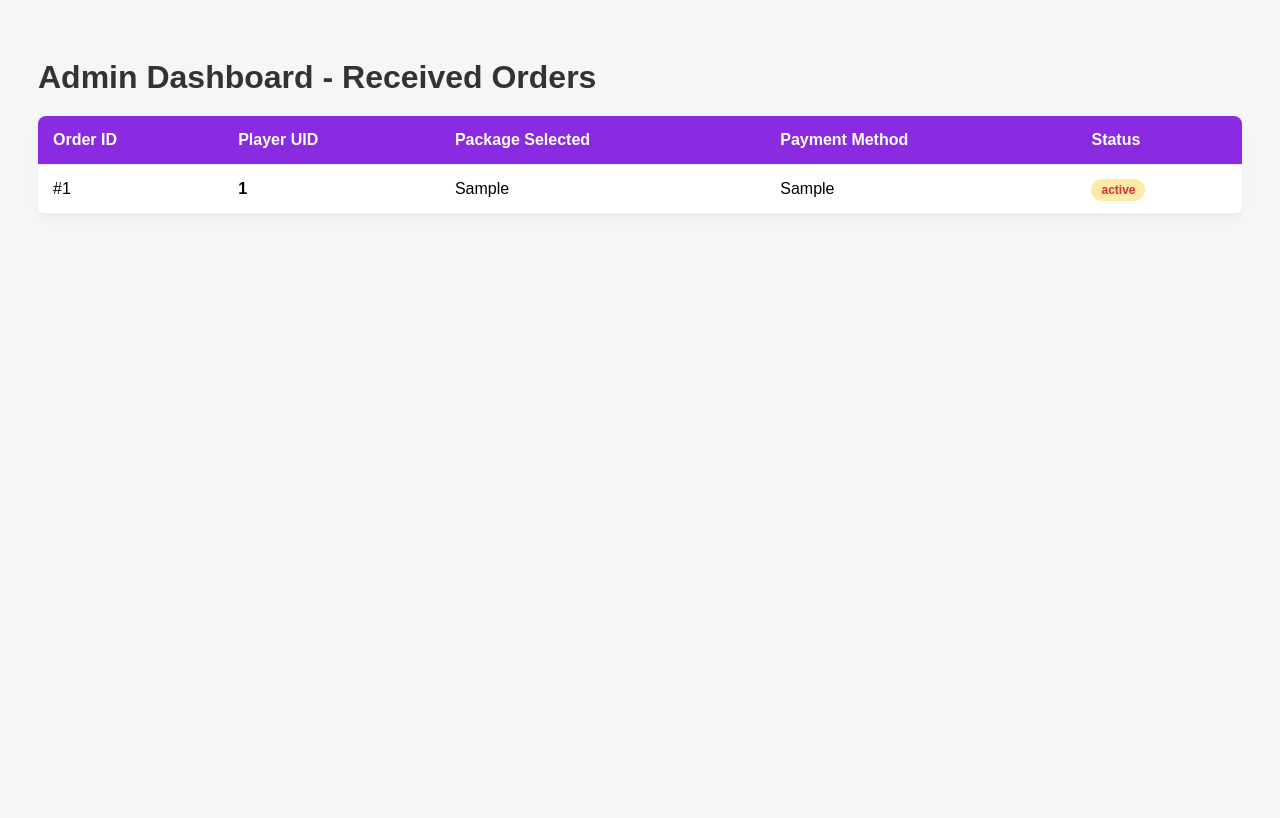
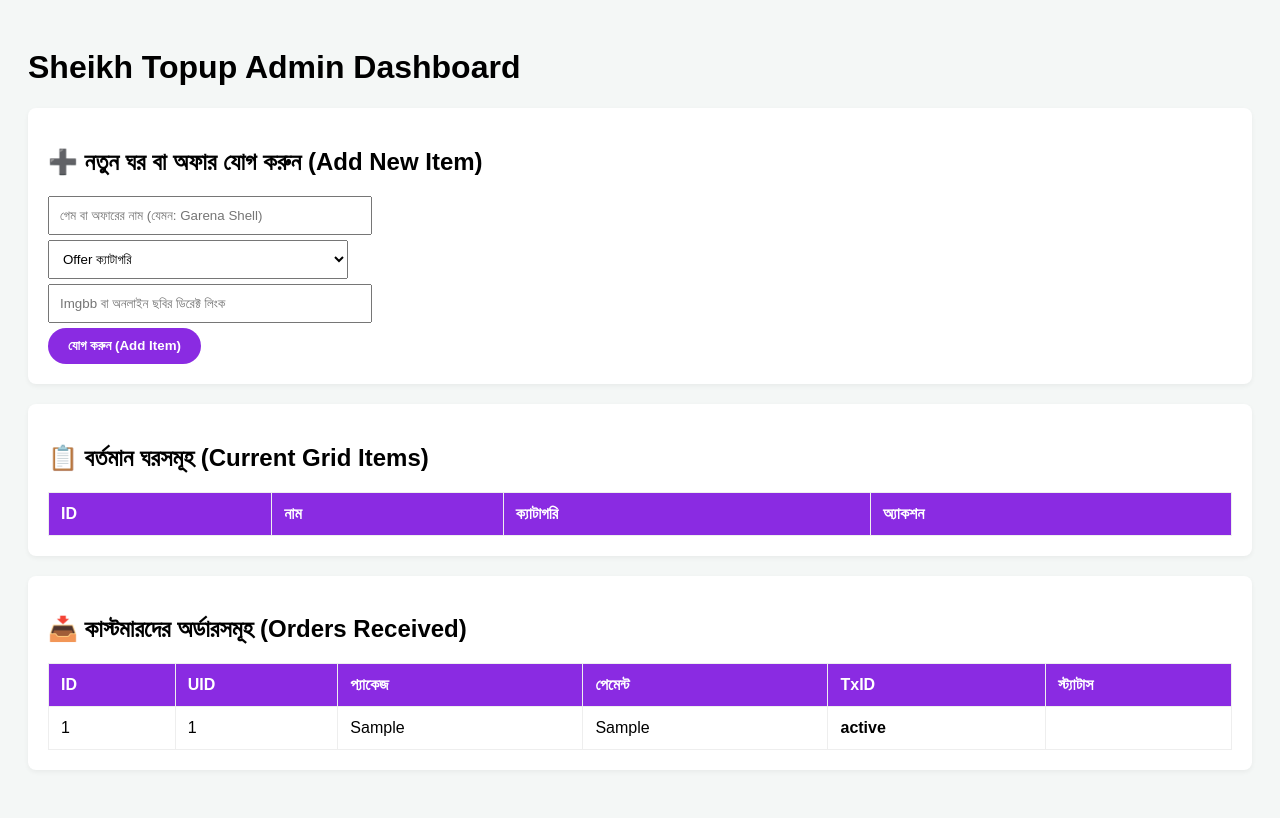
Before and after one commit to sheikhsaju2474-png/ff-topup-store, a Flask app: page /admin in a window 1280 px wide. Before the commit the page ends 201 px from the top, so only its background shows below. Run offline with Flask 3, Linux system fonts and the light colour scheme; tables that the repository leaves empty hold one stand-in row (values such as "Sample post"); lists and menus that the app fills with data are empty.

Commit message:
Update admin.html

```diff
--- a/templates/admin.html
+++ b/templates/admin.html
@@ -1,40 +1,70 @@
 <!DOCTYPE html>
 <html lang="en">
 <head>
-    <meta charset="UTF-8"><title>Admin Panel - SHEIKH TOPUP</title>
+    <meta charset="UTF-8"><title>Admin Panel</title>
     <style>
-        body { font-family: Arial, sans-serif; padding: 30px; background-color: #f4f7f6; }
-        h1 { color: #333; margin-bottom: 20px; }
-        table { width: 100%; border-collapse: collapse; background: white; border-radius: 8px; overflow: hidden; box-shadow: 0 4px 10px rgba(0,0,0,0.05); }
-        th, td { padding: 15px; text-align: left; border-bottom: 1px solid #eee; }
-        th { background-color: #8a2be2; color: white; }
-        tr:hover { background-color: #f9f9f9; }
-        .status-pending { background: #ffeaa7; color: #d63031; padding: 4px 10px; border-radius: 20px; font-size: 12px; font-weight: bold; }
+        body { font-family: Arial, sans-serif; padding: 20px; background: #f4f7f6; }
+        .box { background: white; padding: 20px; border-radius: 8px; margin-bottom: 20px; box-shadow: 0 2px 5px rgba(0,0,0,0.05); }
+        input, select { padding: 10px; margin: 5px 0; width: 100%; max-width: 300px; display: block; }
+        button { padding: 10px 20px; background: #8a2be2; color: white; border: none; cursor: pointer; border-radius: 50px; font-weight: bold;}
+        table { width: 100%; border-collapse: collapse; background: white; }
+        th, td { padding: 12px; border: 1px solid #eee; text-align: left; }
+        th { background: #8a2be2; color: white; }
     </style>
 </head>
 <body>
-    <h1>Admin Dashboard - Received Orders</h1>
-    <table>
-        <thead>
+    <h1>Sheikh Topup Admin Dashboard</h1>
+
+    <div class="box">
+        <h2>➕ নতুন ঘর বা অফার যোগ করুন (Add New Item)</h2>
+        <form method="POST">
+            <input type="hidden" name="action" value="add_product">
+            <input type="text" name="name" placeholder="গেম বা অফারের নাম (যেমন: Garena Shell)" required>
+            <select name="category">
+                <option value="Offer">Offer ক্যাটাগরি</option>
+                <option value="Free Fire">Free Fire ক্যাটাগরি</option>
+            </select>
+            <input type="text" name="image_url" placeholder="Imgbb বা অনলাইন ছবির ডিরেক্ট লিংক" required>
+            <button type="submit">যোগ করুন (Add Item)</button>
+        </form>
+    </div>
+
+    <div class="box">
+        <h2>📋 বর্তমান ঘরসমূহ (Current Grid Items)</h2>
+        <table>
+            <tr><th>ID</th><th>নাম</th><th>ক্যাটাগরি</th><th>অ্যাকশন</th></tr>
+            {% for product in products %}
             <tr>
-                <th>Order ID</th>
-                <th>Player UID</th>
-                <th>Package Selected</th>
-                <th>Payment Method</th>
-                <th>Status</th>
+                <td>{{ product[0] }}</td>
+                <td>{{ product[1] }}</td>
+                <td>{{ product[2] }}</td>
+                <td>
+                    <form method="POST" style="display:inline;">
+                        <input type="hidden" name="action" value="delete_product">
+                        <input type="hidden" name="product_id" value="{{ product[0] }}">
+                        <button type="submit" style="background:#ff4757; padding: 5px 10px;">ডিলিট</button>
+                    </form>
+                </td>
             </tr>
-        </thead>
-        <tbody>
+            {% endfor %}
+        </table>
+    </div>
+
+    <div class="box">
+        <h2>📥 কাস্টমারদের অর্ডারসমূহ (Orders Received)</h2>
+        <table>
+            <tr><th>ID</th><th>UID</th><th>প্যাকেজ</th><th>পেমেন্ট</th><th>TxID</th><th>স্ট্যাটাস</th></tr>
             {% for order in orders %}
             <tr>
-                <td>#{{ order[0] }}</td>
-                <td><strong>{{ order[1] }}</strong></td>
+                <td>{{ order[0] }}</td>
+                <td>{{ order[1] }}</td>
                 <td>{{ order[2] }}</td>
                 <td>{{ order[3] }}</td>
-                <td><span class="status-pending">{{ order[4] }}</span></td>
+                <td><b>{{ order[4] }}</b></td>
+                <td><span style="color:red; font-weight:bold;">{{ order[5] }}</span></td>
             </tr>
             {% endfor %}
-        </tbody>
-    </table>
+        </table>
+    </div>
 </body>
 </html>
```
